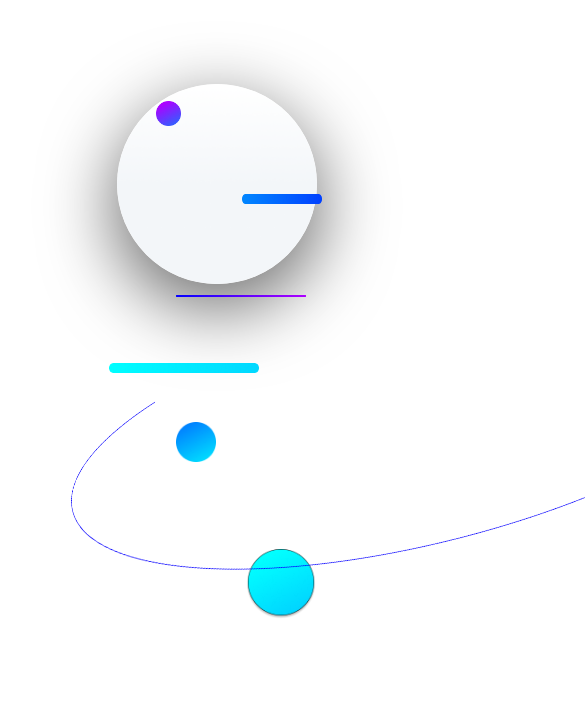
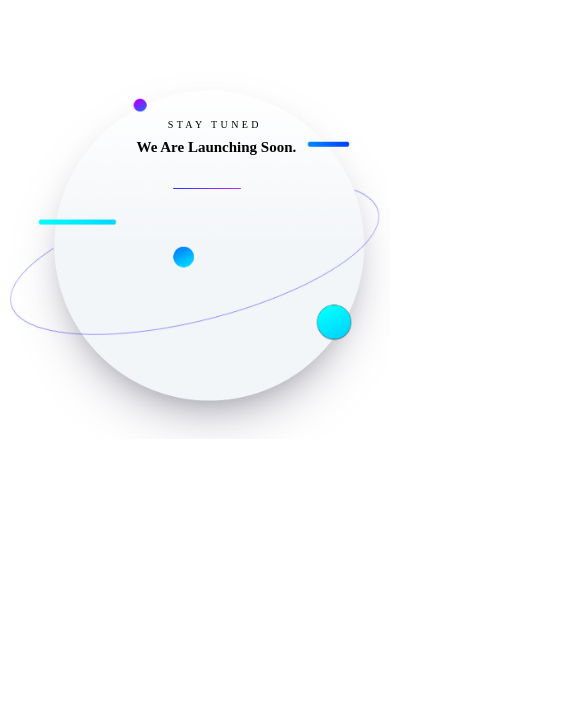
Before and after one commit to gVishal007/Temp, a website: page public/index.html in a window 390 px wide. Shown: the top 712 px of the page, 585 px wide, since content can reach past the window. Drawn offline with Linux system fonts and the light colour scheme.

Commit message:
css added

```diff
--- a/public/index.html
+++ b/public/index.html
@@ -6,260 +6,171 @@
     <meta name="viewport" content="width=device-width, initial-scale=1.0">
     <title>Coming Soon</title>
     <style>
-        .img1{
-            width: 600px;
-            height: 600px;
-            position: absolute;
-            left: 30%;
-            right: 30%;
-            border-radius:50%;
-            box-shadow: rgba(255, 255, 255, 0.1) 0px 1px 1px 0px inset, rgba(50, 50, 93, 0.25) 0px 50px 100px -20px, rgba(0, 0, 0, 0.3) 0px 30px 60px -30px;
-            top: 10%;
-        }
-        .img2{
-            width: 150px;
-            height: 10px;
-            position: absolute;
-            left: 28%;
-            right: 30%;
+      body{
+        margin: 0px;
+      }
+        .hero-image {
+  background-image: url("./images/HomePage.png");
+  width: 745px;
+  height: 720px;
+  background-size: contain;
+background-size: cover;
+margin-left: 25%;
+background-position: center; /* Center the image */
+  background-repeat: no-repeat;
+  z-index: 1;
+}
+.div1{
+        position:absolute;
+        top: 24%;
+        left: 46%;
+          width: auto;
+          height: auto;
 
-            top: 43%;
-        }
-        .img3{
-            width: 80px;
-            height: 10px;
-            position: absolute;
-            left: 62%;
-            right: 30%;
 
-            top: 23%;
-        }
-        .img4{
-            width: 80px;
-            height: 10px;
-            position: absolute;
-            left: 62%;
-            right: 30%;
+          font-family: 'Poppins';
+          font-style: normal;
+          font-weight: 300;
+          font-size: 15px;
+          line-height: 135%;
+          /* or 32px */
 
-            top: 23%;
-        }
-        .img4{
-            width: 130px;
-            height: 2px;
-            position: absolute;
-            left: 45%;
-            right: 30%;
+          text-align: center;
+          letter-spacing: 0.34em;
+          text-transform: uppercase;
 
-            top: 35%;
-        }
-        .img5{
-            width: 40px;
-            height: 40px;
-            position: absolute;
-            left: 45%;
+}
+.div2{
+          width: auto;
+          height: auto;
+          position:absolute;
+        top: 25%;
+        left: 42%;
 
-            top: 50%;
-        }
-        .img6{
-            width: 25px;
-            height: 25px;
-            position: absolute;
-            left: 40%;
-
-            top: 12%;
-        }
-        .img7{
-            width: 70px;
-            height: 70px;
-            position: absolute;
-            left: 63%;
-
-            top: 65%;
-        }
-        .img8{
-            position: absolute;
-            width: 650px;
-            height: 420px;
-            left: 26.5%;
-            top: 25%;
-            transform: rotate(15.32deg);
-        }
+          font-family: 'Poppins';
+          font-style: normal;
+          font-weight: 600;
+          font-size: 25px;
+          line-height: 59px;
+          text-align: center;
+          text-transform: capitalize;
+}
 
         @media only screen and (max-width: 480px) {
-            .img1{
-            width: 200px;
-            height: 200px;
-            position: absolute;
-            left: 30%;
-            right: 30%;
-            border-radius:50%;
-            box-shadow: rgba(0, 0, 0, 0.56) 0px 22px 70px 4px;
-            top: 10%;
+          .hero-image {
+  background-image: url("./images/HomePage.png");
+  width: auto;
+  height: 500px;
+  background-size: contain;
+background-position: center; /* Center the image */
+  background-repeat: no-repeat;
+margin-left: 0%;
+z-index: -1;
+
+
+}
+.div1{
+        position:absolute;
+        top: 14%;
+        left: 43%;
+          width: auto;
+          height: auto;
+
+
+          font-family: 'Poppins';
+          font-style: normal;
+          font-weight: 300;
+          font-size: 10px;
+          line-height: 135%;
+          /* or 32px */
+
+          text-align: center;
+          letter-spacing: 0.34em;
+          text-transform: uppercase;
+
+}
+.div2{
+          width: auto;
+          height: auto;
+          position:absolute;
+        top: 14%;
+        left: 35%;
+
+          font-family: 'Poppins';
+          font-style: normal;
+          font-weight: 600;
+          font-size: 15px;
+          line-height: 59px;
+          text-align: center;
+          text-transform: capitalize;
+}
         }
-        .img2{
-            width: 150px;
-            height: 10px;
-            position: absolute;
-            left: 28%;
-            right: 30%;
+@media only screen and (max-width: 980px ) and (min-width: 480px) {
+          .hero-image {
+  background-image: url("./images/HomePage.png");
+  width: auto;
+  height: 500px;
+  background-size: contain;
+background-position: center; /* Center the image */
+  background-repeat: no-repeat;
+margin-left: 10%;
+z-index: -1;
 
-            top: 43%;
-        }
-        .img3{
-            width: 80px;
-            height: 10px;
-            position: absolute;
-            left: 62%;
-            right: 30%;
 
-            top: 23%;
-        }
-        .img4{
-            width: 80px;
-            height: 10px;
-            position: absolute;
-            left: 62%;
-            right: 30%;
+}
+.div1{
+        position:absolute;
+        top: 12%;
+        left: 51%;
+          width: auto;
+          height: auto;
 
-            top: 23%;
-        }
-        .img4{
-            width: 130px;
-            height: 2px;
-            position: absolute;
-            left: 45%;
-            right: 30%;
 
-            top: 35%;
-        }
-        .img5{
-            width: 40px;
-            height: 40px;
-            position: absolute;
-            left: 45%;
+          font-family: 'Poppins';
+          font-style: normal;
+          font-weight: 300;
+          font-size: 12px;
+          line-height: 135%;
+          /* or 32px */
 
-            top: 50%;
-        }
-        .img6{
-            width: 25px;
-            height: 25px;
-            position: absolute;
-            left: 40%;
+          text-align: center;
+          letter-spacing: 0.34em;
+          text-transform: uppercase;
 
-            top: 12%;
-        }
-        .img7{
-            width: 70px;
-            height: 70px;
-            position: absolute;
-            left: 63%;
+}
+.div2{
+          width: auto;
+          height: auto;
+          position:absolute;
+          top: 13%;
+        left: 42%;
 
-            top: 65%;
-        }
-        .img8{
-            position: absolute;
-            width: 650px;
-            height: 420px;
-            left: 26.5%;
-            top: 25%;
-            transform: rotate(15.32deg);
-        }
+          font-family: 'Poppins';
+          font-style: normal;
+          font-weight: 600;
+          font-size: 20px;
+          line-height: 59px;
+          text-align: center;
+          text-transform: capitalize;
+}
 }
     </style>
 </head>
 <body>
-    <div>
-    <div >
-        <img
-          src="images/Ellipse15.png" class="img1"
-        />
+    <div class="hero-image">
+
+      <div>
+        <div class="div1"
+      >
+        Stay Tuned
       </div>
-      <div style="">
-        <img
-          src="images/Rectangle240.png" class="img2"
-        />
+      <div class="div2"
+      >
+        We are launching soon.
       </div>
-      <div style="">
-        <img
-          src="images/Rectangle241.png" class="img3"
-          style="
+      </div>
+      </div>
 
-          "
-        />
-      </div>
-      <div style="">
-        <img
-          src="images/Rectangle242.png"
-          class="img4"
-        />
-      </div>
-      <div style="">
-        <img
-          src="images/Ellipse3.png"
-          class="img5"
-        />
-      </div>
-      <div style="">
-        <img
-          src="images/Ellipse6.png"
-          class="img6"
-        />
-      </div>
-      <div style="">
-        <img
-          src="images/Ellipse5.png"
-          class="img7"
-        />
-      </div>
-      <div style="">
-        <img
-          src="images/Ellipse1.png"
-          class="img8"
-        />
-      </div>
-      <div>
-        <div
-          style="
-            position: absolute;
-            width: 210px;
-            height: 32px;
-            left: 660px;
-            top: 190px;
 
-            font-family: 'Poppins';
-            font-style: normal;
-            font-weight: 300;
-            font-size: 15px;
-            line-height: 135%;
-            /* or 32px */
-
-            text-align: center;
-            letter-spacing: 0.34em;
-            text-transform: uppercase;
-          "
-        >
-          Stay Tuned
-        </div>
-        <div
-          style="
-            position: absolute;
-            width: 539px;
-            height: 59px;
-            left: 481px;
-            top: 197px;
-
-            font-family: 'Poppins';
-            font-style: normal;
-            font-weight: 600;
-            font-size: 25px;
-            line-height: 59px;
-            text-align: center;
-            text-transform: capitalize;
-          "
-        >
-          We are launching soon.
-        </div>
-      </div>
-    </div>
 </body>
 </html>
```
Also changed, not shown: public/images/HomePage.png (added).
